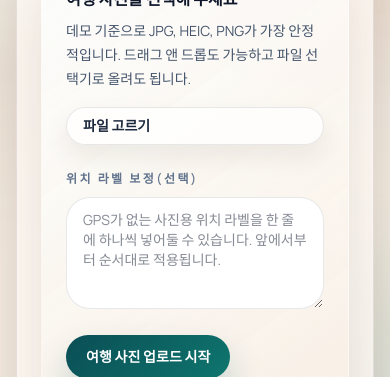
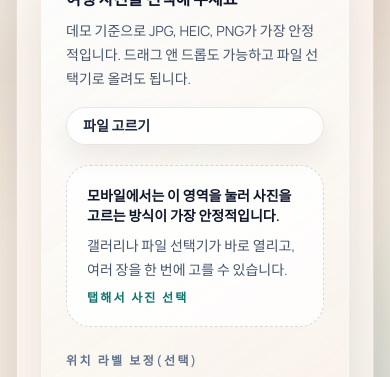
Before and after one commit to Fharena/sweet_book_fharena, a Next.js app: page /trips/new in a window 390 px wide. Shown: the part 3601-3978 px from the top of the page. Built offline with nearby package versions, Linux system fonts and the light colour scheme; no server answers.

Commit message:
fix: 모바일 업로드 탭 영역 보강

```diff
--- a/src/components/trip-intake-client.tsx
+++ b/src/components/trip-intake-client.tsx
@@ -535,6 +535,21 @@ export function TripIntakeClient() {
                 }}
               />
 
+              <label
+                htmlFor="trip-photo-picker"
+                className="mt-5 flex cursor-pointer flex-col gap-2 rounded-[24px] border border-dashed border-[var(--line-strong)] bg-white/84 px-5 py-5 transition hover:border-[rgba(15,118,110,0.32)] hover:bg-white"
+              >
+                <span className="text-sm font-semibold text-slate-900">
+                  모바일에서는 이 영역을 눌러 사진을 고르는 방식이 가장 안정적입니다.
+                </span>
+                <span className="text-sm leading-6 text-slate-600">
+                  갤러리나 파일 선택기가 바로 열리고, 여러 장을 한 번에 고를 수 있습니다.
+                </span>
+                <span className="text-xs font-semibold uppercase tracking-[0.18em] text-[var(--accent)]">
+                  탭해서 사진 선택
+                </span>
+              </label>
+
               <label className="mt-5 block">
                 <span className="text-xs font-semibold uppercase tracking-[0.2em] text-slate-500">
                   위치 라벨 보정(선택)
```
